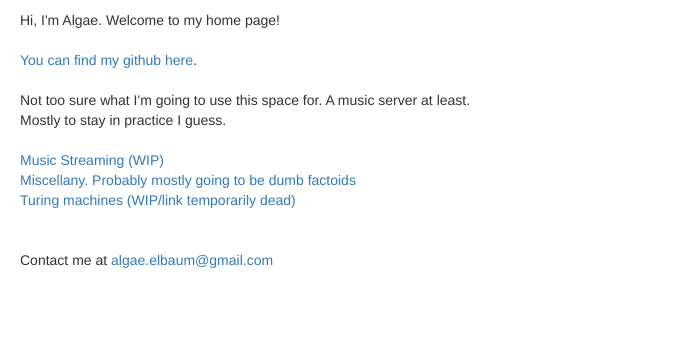
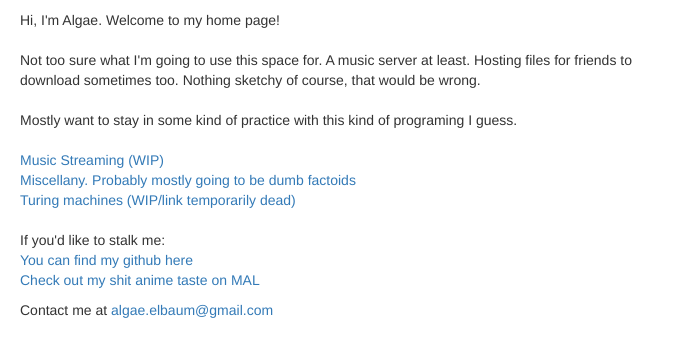
Before and after one commit to algae-elbaum/website-sandbox, a Django app: page / in a window 1280 px wide. Shown: the top 357 px of the page, without its empty margins (0-675 px from the left). Run offline with Django 3.2, Linux system fonts and the light colour scheme; some libraries are stand-ins or nearby versions.

Commit message:
homepage update

```diff
--- a/server/templates/index.html
+++ b/server/templates/index.html
@@ -10,20 +10,22 @@
   <!-- Latest compiled and minified JavaScript -->
   <script src="https://maxcdn.bootstrapcdn.com/bootstrap/3.3.7/js/bootstrap.min.js" integrity="sha384-Tc5IQib027qvyjSMfHjOMaLkfuWVxZxUPnCJA7l2mCWNIpG9mGCD8wGNIcPD7Txa" crossorigin="anonymous"></script>
 
+  <style>
+    body {width: 50%;}
+  </style>
 </head>
 
 <body style="margin: 10px 20px 0px">
+<div id=maintext>
   Hi, I'm Algae. Welcome to my home page!
   <br>
   <br>
-<div id=about>
-<a target="_blank" href=https://github.com/helbaum>You can find my github here</a>.
+  Not too sure what I'm going to use this space for. A music server at least.
+  Hosting files for friends to download sometimes too. Nothing sketchy of
+  course, that would be wrong.
   <br>
-</div>
   <br>
-Not too sure what I'm going to use this space for. A music server at least.
-<br>
-Mostly to stay in practice I guess.
+  Mostly want to stay in some kind of practice with this kind of programing I guess.
   <br>
   <br>
   <a href="muse">Music Streaming (WIP)</a>
@@ -32,12 +34,22 @@ Mostly to stay in practice I guess.
   <br>
   <a href="turing_machine">Turing machines (WIP/link temporarily dead)</a>
   <br>
-
   <br>
+</div>
+<div id=about>
+  <p>
+  If you'd like to stalk me:
+  <br>
+  <a target="_blank" href=https://github.com/helbaum>You can find my github here</a>
+  <br>
+  <a target="_blank" href=https://myanimelist.net/animelist/BetaPersei>Check out my shit anime taste on MAL</a>
   <br>
   <address>
   Contact me at <a href= "mailto:algae.elbaum@gmail.com">algae.elbaum@gmail.com</a>
   </address>
+  </p>
+</div>
+
 </body>
 
 </html>
```
Lines whose indentation alone changed are shown as unchanged.
